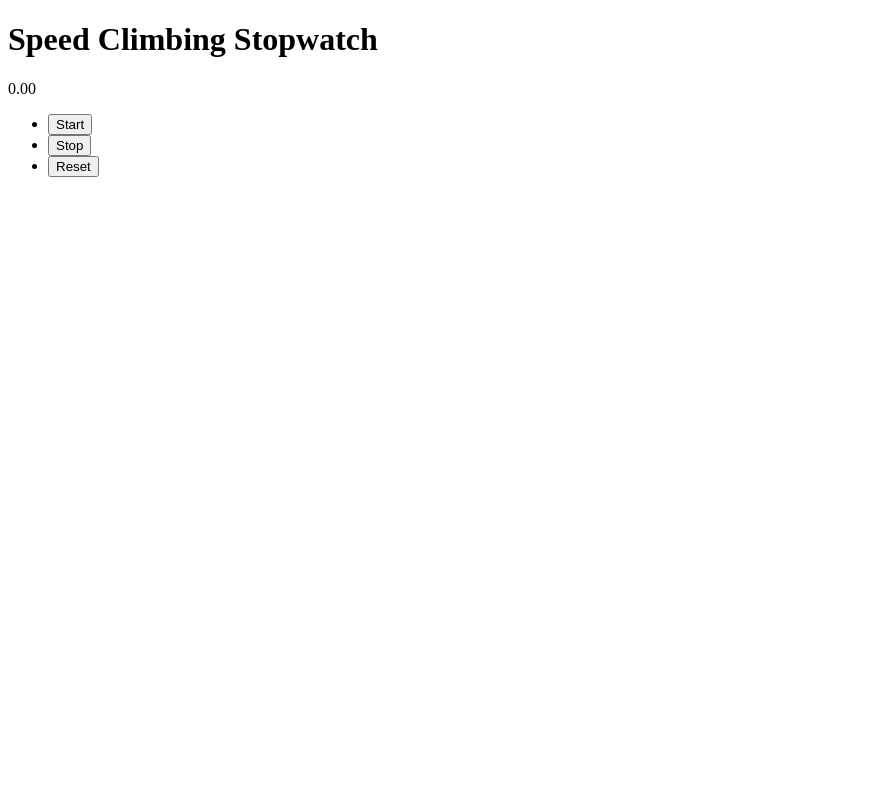
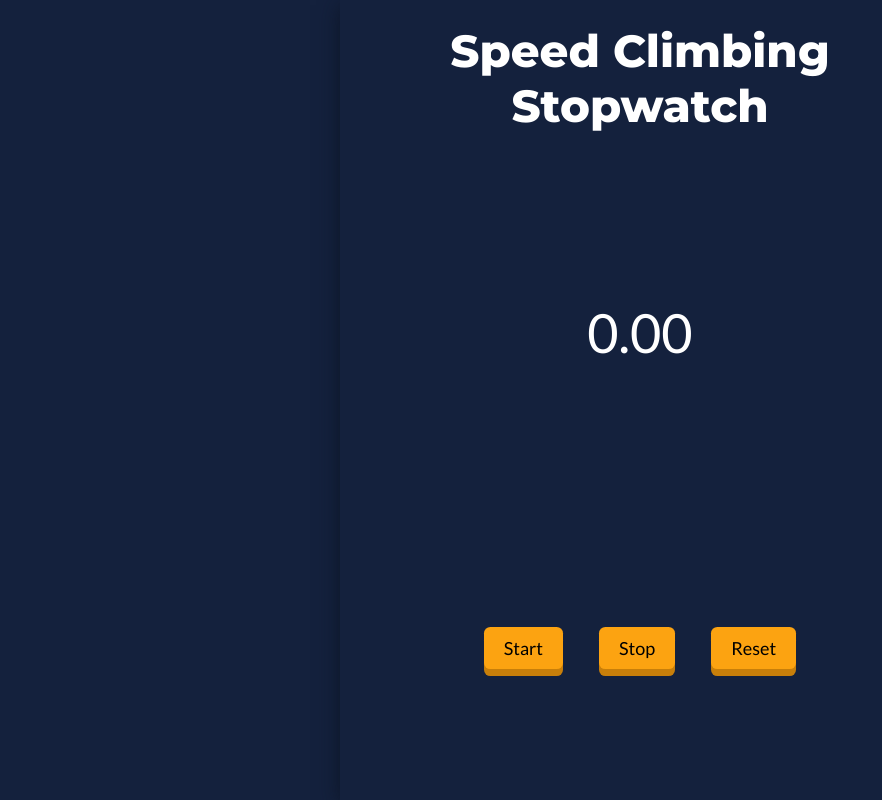
Before and after one commit to Daemon19/speed-climbing-stopwatch, a plain HTML site: page index.html in a window 1280 px wide. Shown: the whole page, without its empty margins (0-882 px from the left). Drawn offline with Linux system fonts and the light colour scheme.

Commit message:
stylize the page

```diff
--- a/index.html
+++ b/index.html
@@ -6,9 +6,17 @@
     <meta http-equiv="X-UA-Compatible" content="IE=edge">
     <meta name="viewport" content="width=device-width, initial-scale=1.0">
     <title>Timer</title>
+    <link rel="preconnect" href="https://fonts.googleapis.com">
+    <link rel="preconnect" href="https://fonts.gstatic.com" crossorigin>
+    <link
+        href="https://fonts.googleapis.com/css2?family=Lato&family=Montserrat:wght@800&display=swap"
+        rel="stylesheet">
+    <link rel="stylesheet" href="style.css">
 </head>
 
 <body>
+
+    <div class="container">
 
         <header>
             <h1>Speed Climbing Stopwatch</h1>
@@ -17,13 +25,15 @@
         <main>
             <time id="stopwatch"></time>
 
-        <ul>
+            <ul class="button-list">
                 <li><button onclick="stopwatch.start()">Start</button></li>
                 <li><button onclick="stopwatch.stop()">Stop</button></li>
                 <li><button onclick="stopwatch.reset()">Reset</button></li>
             </ul>
         </main>
 
+    </div>
+
     <script src="script.js"></script>
 
 </body>
--- /dev/null
+++ b/style.css
@@ -0,0 +1,74 @@
+:root {
+    --clr-bg: #14213D;
+    --clr-white: #FFF;
+    --clr-primary: #FCA311;
+    font-size: 18px;
+}
+
+:root, button {
+    font-family: "Lato", sans-serif;
+}
+
+* {
+    margin: 0;
+    padding: 0;
+}
+
+body {
+    background-color: var(--clr-bg);
+    color: var(--clr-white);
+}
+
+.container {
+    display: grid;
+    grid-template-rows: min-content 1fr;
+    row-gap: 2rem;
+    width: min(600px, 100%);
+    min-height: 100vh;
+    margin: auto;
+    box-shadow: 0px 5px 20px #0c1527;
+}
+
+header {
+    text-align: center;
+    font-family: "Montserrat", sans-serif;
+    font-size: 1.25rem;
+    margin-top: 1.25rem;
+}
+
+main {
+    display: grid;
+    align-items: space-around;
+}
+
+#stopwatch {
+    display: flex;
+    justify-content: center;
+    align-items: center;
+    font-size: 3rem;
+}
+
+.button-list {
+    display: flex;
+    justify-content: center;
+    align-items: center;
+    column-gap: 2rem;
+    list-style: none;
+}
+
+.button-list button {
+    --box-shadow-height: 7px;
+    background-color: var(--clr-primary);
+    box-shadow: 0 var(--box-shadow-height) 0 #c87f0a;
+    border: none;
+    border-radius: 0.35rem;
+    font-size: 1rem;
+    padding: 10px 20px;
+    width: 100%;
+    transition: all 0.1s ease;
+}
+
+.button-list button:active {
+    transform: translateY(var(--box-shadow-height));
+    box-shadow: none;
+}
```
Lines whose indentation alone changed are shown as unchanged.
